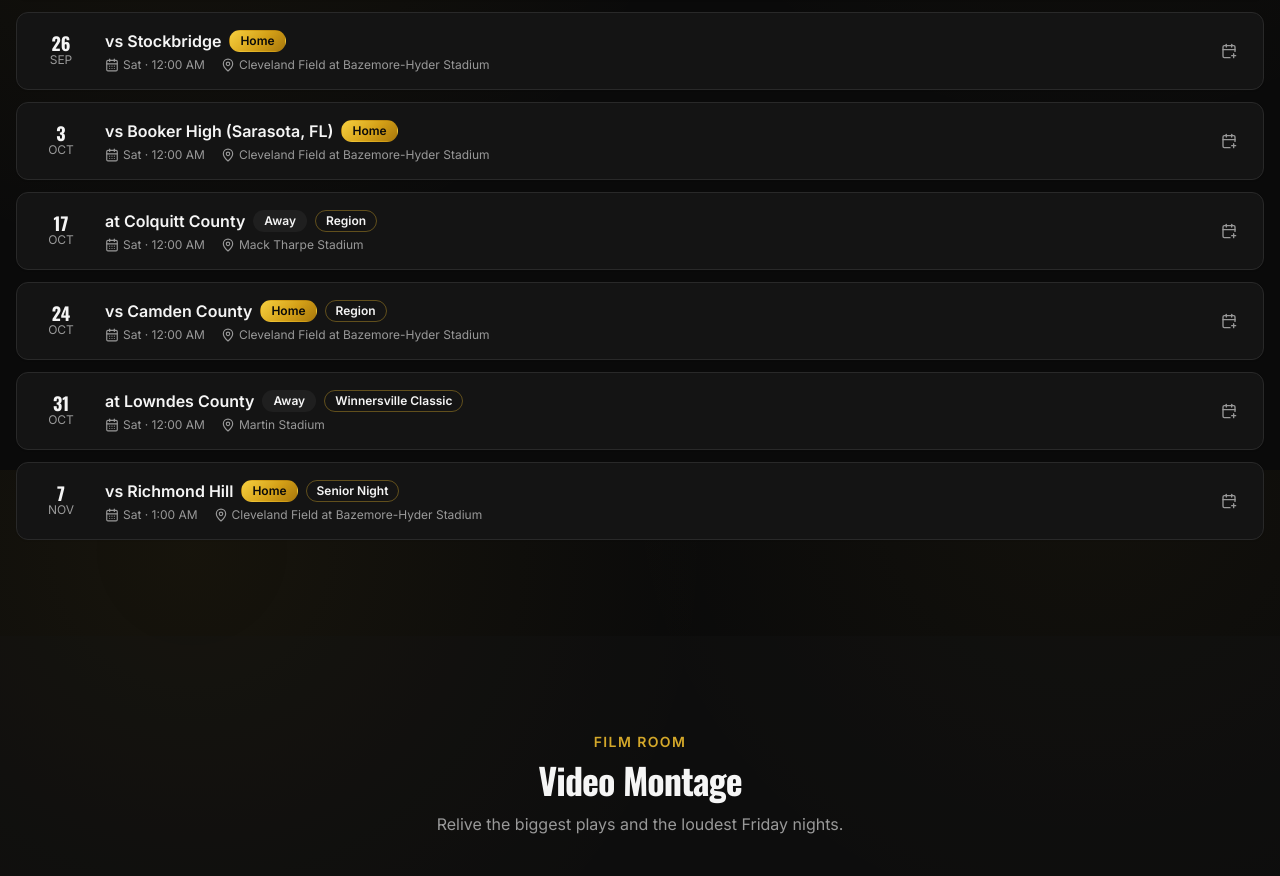
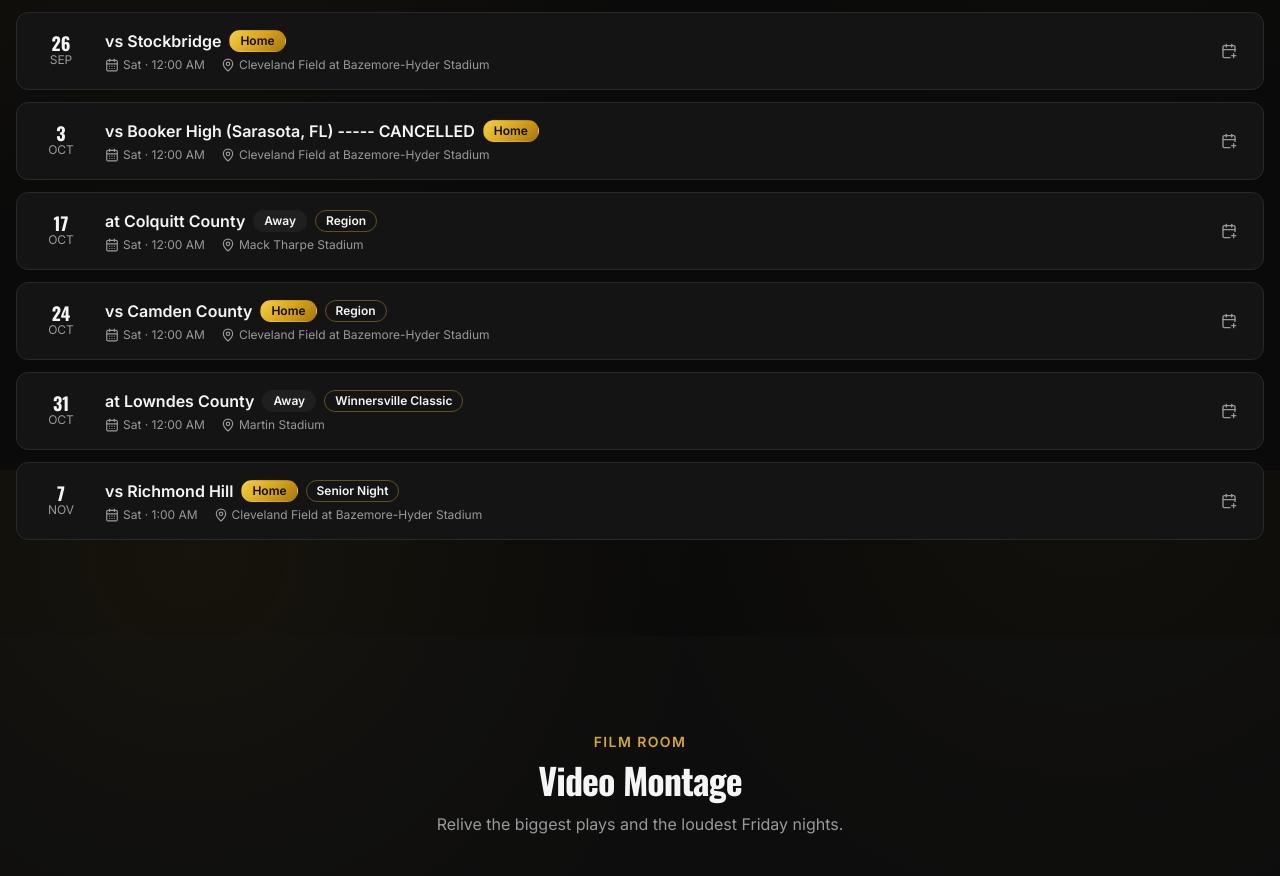
Before and after one commit to calebbsides/vhs-wildcats, a React (Vite) app: page / in a window 1280 px wide. Shown: the part 2730-3606 px from the top of the page. Built offline with nearby package versions, Linux system fonts and the light colour scheme; grey boxes are pictures that could not be loaded.

Commit message:
Update content.ts

```diff
--- a/src/data/content.ts
+++ b/src/data/content.ts
@@ -174,7 +174,7 @@ export const content = {
       // result: { wildcats: 0, opponent: 0, recap: "Short game recap here." },
     },
     {
-      opponent: "Booker High (Sarasota, FL)",
+      opponent: "Booker High (Sarasota, FL) ----- CANCELLED",
       date: "2026-10-02",
       time: "8:00 PM",
       where: "home",
```
